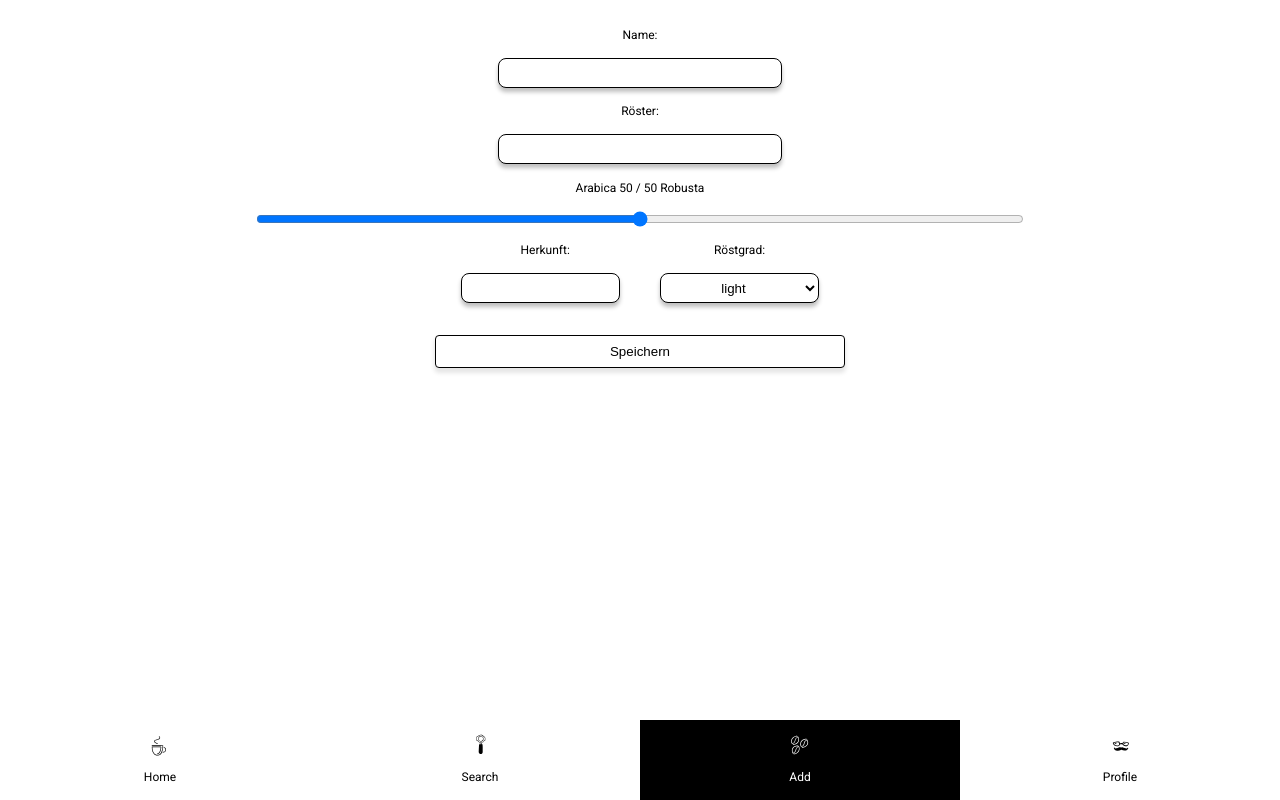
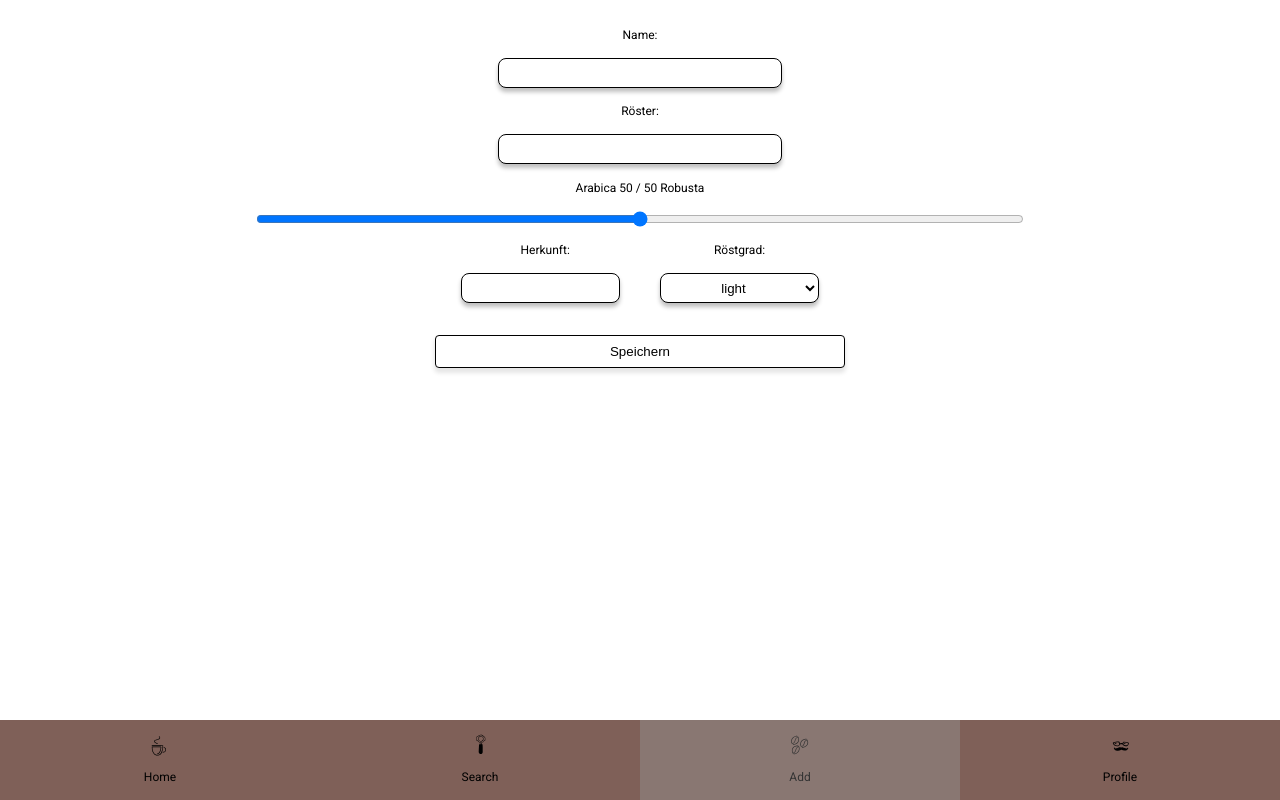
Before and after one commit to florianblaschke/capstone-project-beanerd, a Next.js app: page /addroast in a window 1280 px wide. Built offline with nearby package versions, Linux system fonts and the light colour scheme; no server answers.

Commit message:
another try

```diff
--- a/components/Layout/navigation.js
+++ b/components/Layout/navigation.js
@@ -55,8 +55,8 @@ const StyledNavLink = styled(Link)`
   height: 100%;
   text-decoration: none;
   color: black;
-  background-color: white;
+  background-color: rgba(96, 57, 47, 0.8);
   font-weight: 400;
   font-size: 12px;
-  filter: ${(props) => (props.$active ? "invert(1)" : "")};
+  filter: ${(props) => (props.$active ? "invert(0.2)" : "")};
 `;
```
Also changed, not shown: components/Modals/LoadingAnimation/index.js (+5 -2 lines).
